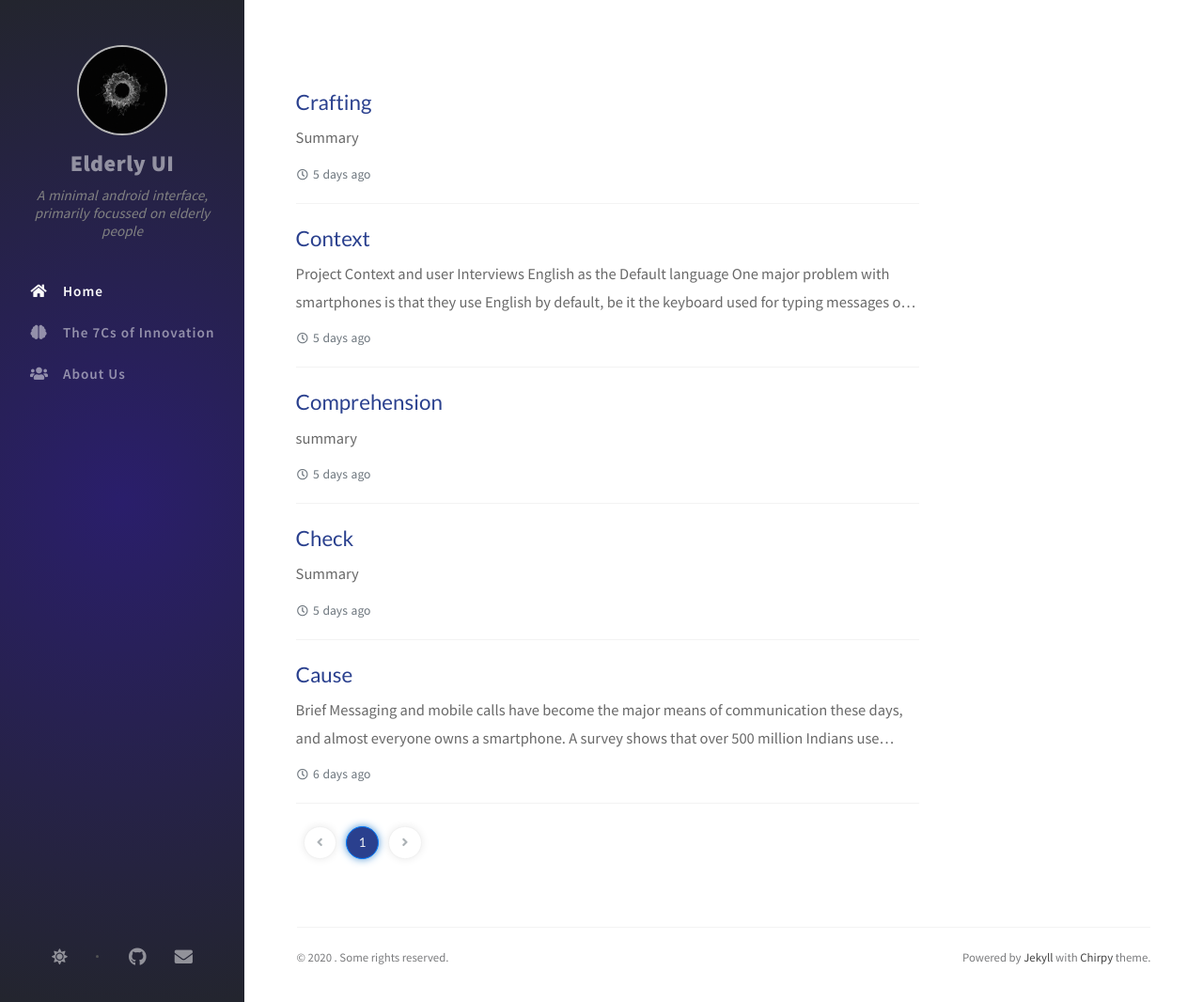
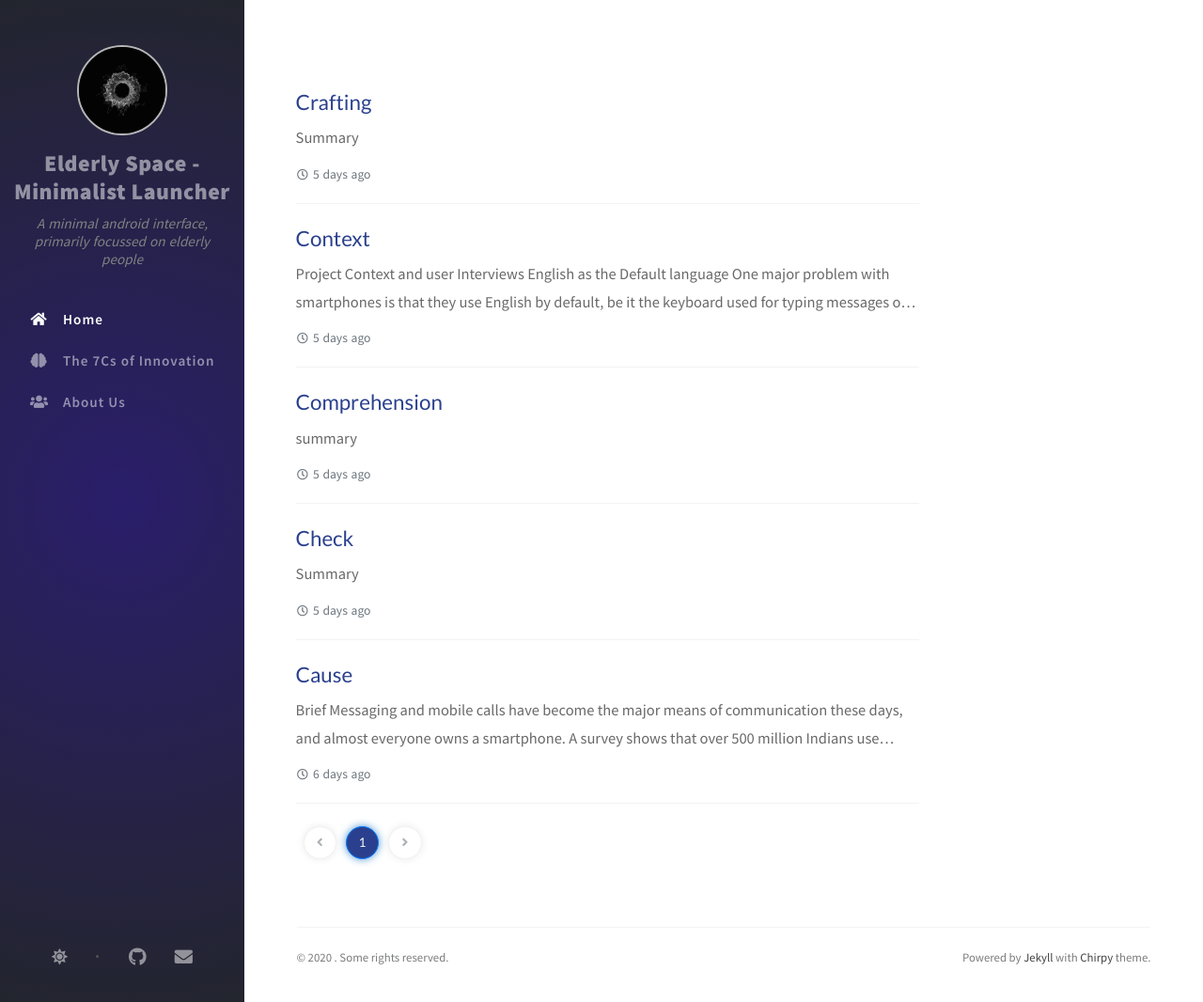
Before and after one commit to 3y3p4tch/elderlyUI, a Jekyll site: the page built from index.html, in a window 1280 px wide and 1066 px high. Shown: the whole window at 94% size. Built offline with Jekyll 4.4.1, drawn with Linux system fonts in a browser that asks for light colours; nearby versions of some CDN libraries; the list of posts is cut into pages by our own code; comment, search, counter and statistics services are not loaded.

Commit message:
project name changed

```diff
--- a/_config.yml
+++ b/_config.yml
@@ -9,7 +9,7 @@
 #--------------------------
 
 # the main title
-title: Elderly UI
+title: Elderly Space - Minimalist Launcher
 # it will display as the sub-title
 tagline: A minimal android interface, primarily focussed on elderly people
 # used by seo meta and the atom feed
```
